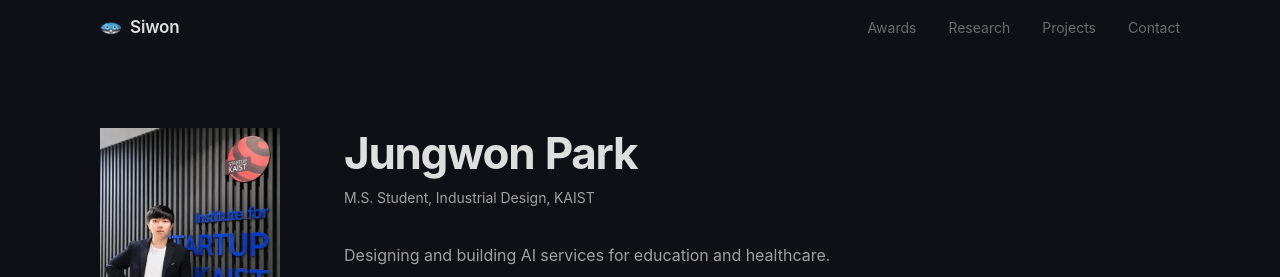
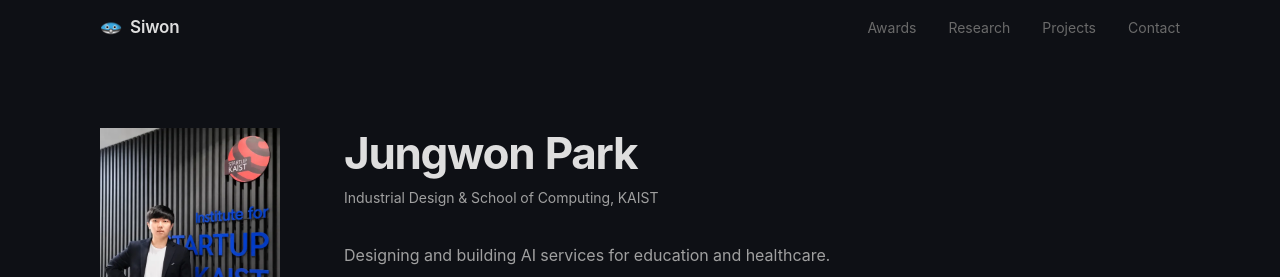
Before and after one commit to ksiwon/siwon-atelier, a React (Vite) app: page / in a window 1280 px wide. Shown: the top 277 px of the page. Built offline with nearby package versions, Linux system fonts and the light colour scheme; a web font is replaced by a local one.

Commit message:
content: 이름 아래 소속을 산업디자인·전산학부 복수전공으로 표기
Co-Authored-By: Claude Opus 5.5 <noreply@anthropic.com>
Claude-Session: https://claude.ai/code/session_01DV52hg1jdVBMWJtJYxvPZr

```diff
--- a/src/components/Hero.tsx
+++ b/src/components/Hero.tsx
@@ -135,7 +135,7 @@ export const Hero = () => (
       <BioCol>
         <div>
           <HeroName>Jungwon Park</HeroName>
-          <HeroPosition>M.S. Student, Industrial Design, KAIST</HeroPosition>
+          <HeroPosition>Industrial Design &amp; School of Computing, KAIST</HeroPosition>
         </div>
 
         <BioParagraph>{aboutDescription}</BioParagraph>
```
